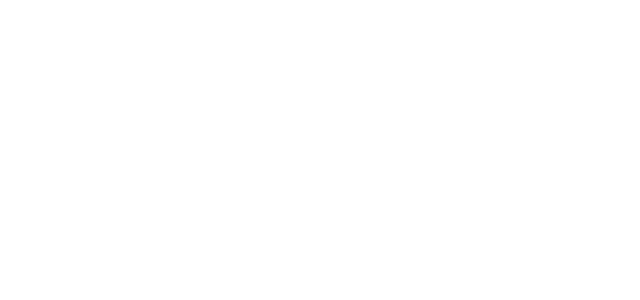
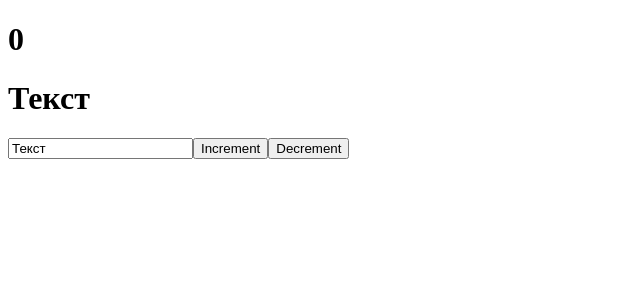
Before and after one commit to YureiRetarded/test-work-with-react, a React (Create React App) app: page / in a window 1280 px wide. Shown: the top 300 px of the page, without its empty margins (0-640 px from the left). Built offline with nearby package versions, Linux system fonts and the light colour scheme.

Commit message:
two-way binding

```diff
--- a/src/App.js
+++ b/src/App.js
@@ -1,9 +1,25 @@
-import React from "react";
+import React, {useState} from "react";
 
 function App() {
+    const [likes, setLikes] = useState(0)
+    const [value, setValue] = useState('Текст')
+    function increment(){
+        setLikes(likes+1)
+    }
+    function decrement(){
+        setLikes(likes-1)
+    }
   return (
     <div className="App">
-
+        <h1>{likes}</h1>
+        <h1>{value}</h1>
+        <input
+            type='text'
+            value={value}
+            onChange={event => setValue(event.target.value)}
+        />
+        <button onClick={increment}>Increment</button>
+        <button onClick={decrement}>Decrement</button>
     </div>
   );
 }
```
